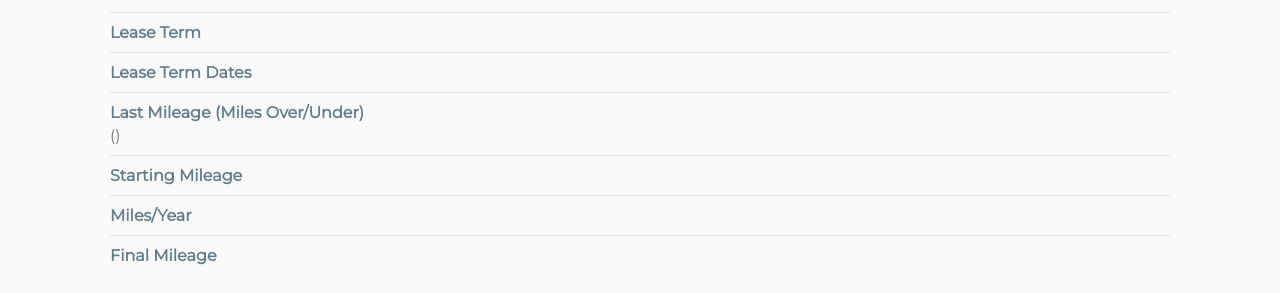
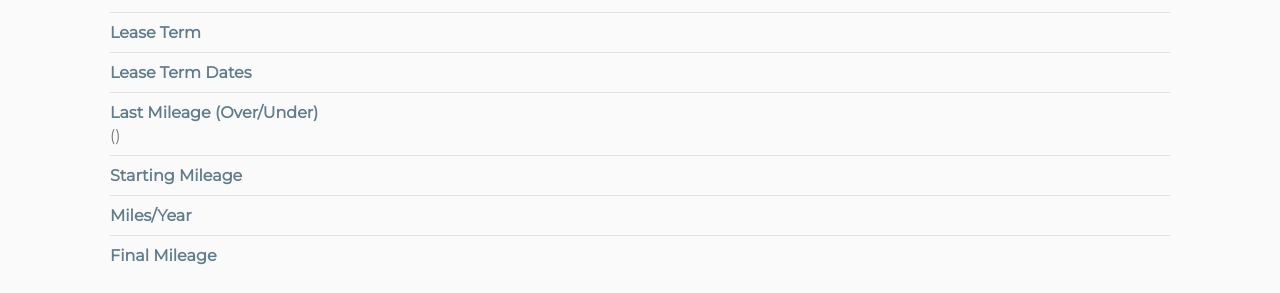
Before and after one commit to quattromani/mileage-tracker, a Jekyll site: the page built from index.html, in a window 1280 px wide. Shown: the part 691-984 px from the top of the page. Built offline with Jekyll 4.4.1, drawn with Linux system fonts in a browser that asks for light colours; nearby versions of some CDN libraries; the list of posts is cut into pages by our own code.

Commit message:
changed inputt ype to tel to get number pad

```diff
--- a/index.html
+++ b/index.html
@@ -9,7 +9,7 @@ description: {{ site.description }}
 <div class="form-container">
   <form id="mileage">
     <label class="visually-hidden">Mileage</label>
-    <input id="mileage" name="mileage" type="number" placeholder="Enter Current Mileage">
+    <input id="mileage" name="mileage" type="tel" placeholder="Enter Current Mileage">
     <button type="submit"><i class="fa fa-fw fa-plus"></i></button>
   </form>
 
@@ -26,7 +26,7 @@ description: {{ site.description }}
   <dd class="term"></dd>
   <dt>Lease Term Dates</dt>
   <dd class="term-dates"></dd>
-  <dt>Last Mileage (Miles Over/Under)</dt>
+  <dt>Last Mileage (Over/Under)</dt>
   <dd class="current-miles"> (<span class="over-miles"></span>)</dd>
   <dt>Starting Mileage</dt>
   <dd class="start-miles"></dd>
```
